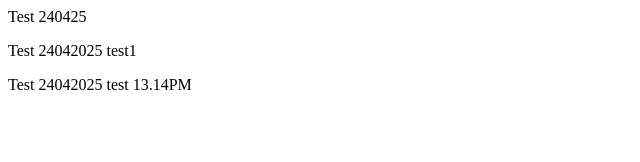
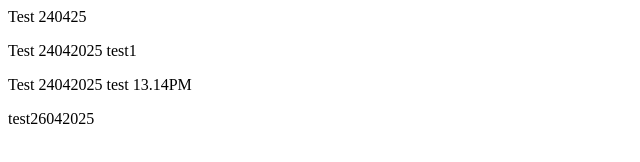
Before and after one commit to ismathullaabdul/TestOdoo, a plain HTML site: page 4.html in a window 1280 px wide. Shown: the whole page, without its empty margins (0-640 px from the left). Drawn offline with Linux system fonts and the light colour scheme.

Commit message:
Commit test

```diff
--- a/4.html
+++ b/4.html
@@ -4,6 +4,7 @@
             <p>Test 240425</p>
             <p>Test 24042025 test1</p>
             <p>Test 24042025 test 13.14PM</p>
+            <p>test26042025</p>
         </body>
 
 
```
